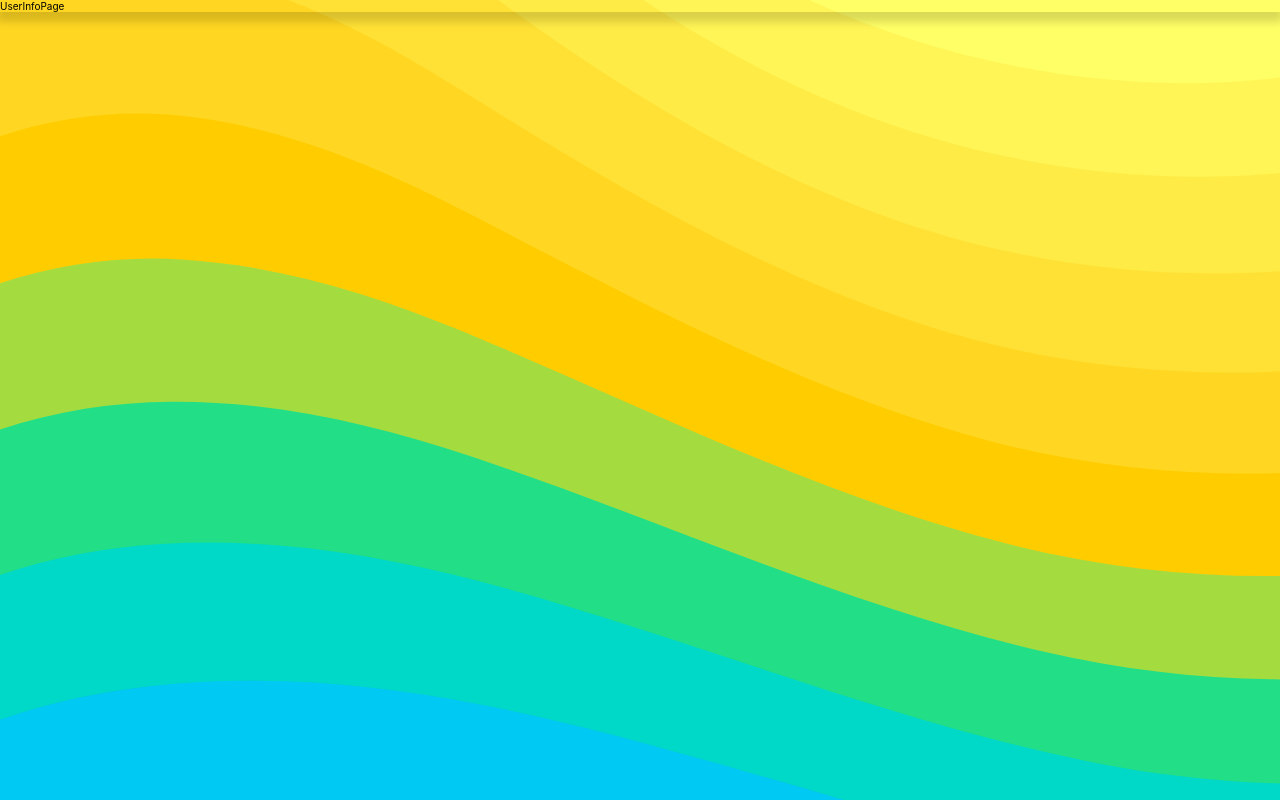
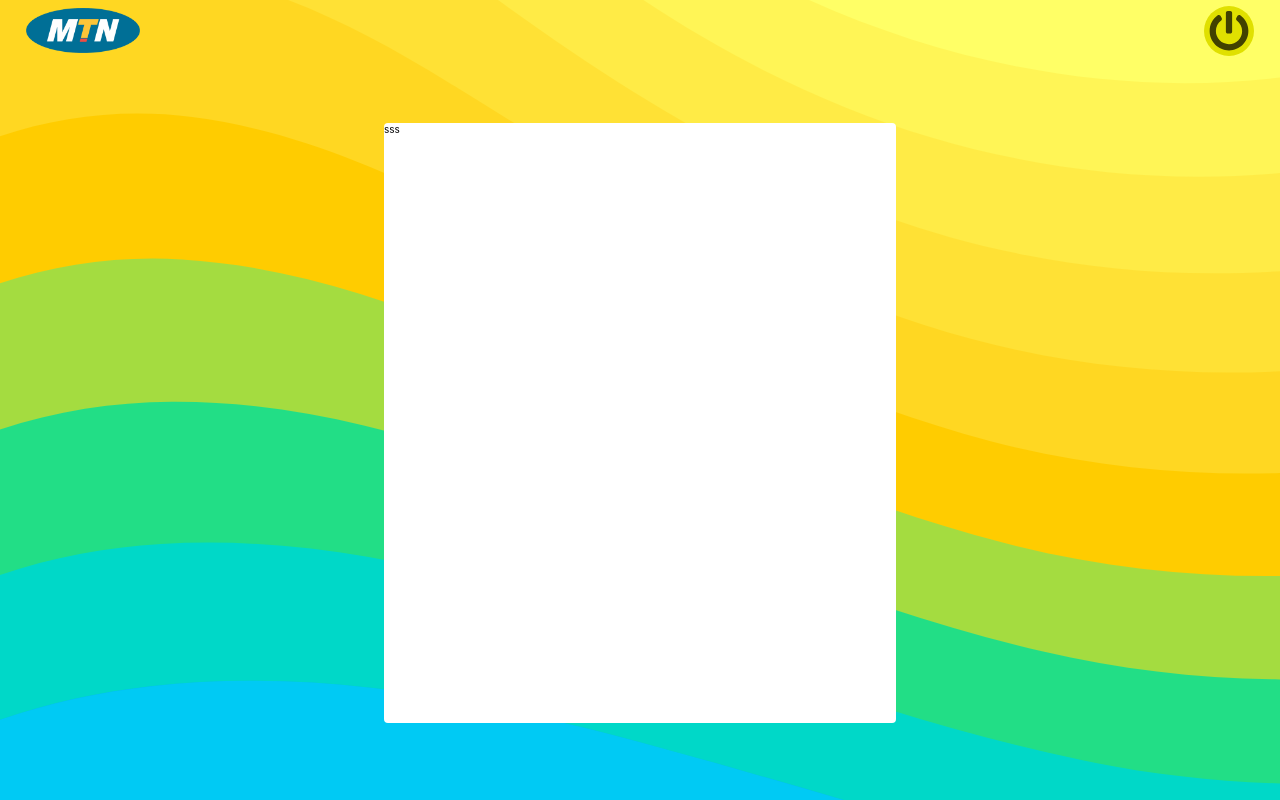
Before and after one commit to penkong/react-ux, a React (Create React App) app: page /user-info in a window 1280 px wide. Built offline with nearby package versions, Linux system fonts and the light colour scheme.

Commit message:
make header available base on route

```diff
--- a/src/App.js
+++ b/src/App.js
@@ -1,10 +1,10 @@
 //
+import "./sass/App.scss";
 import React, { lazy, Suspense } from "react";
-import { Switch, Route } from "react-router-dom";
-import "./sass/App.scss";
+import { Switch, Route, Router } from "react-router-dom";
 
 
-
+import history from './utils/history';
 
 
 import Header from "./layouts/Header/Header";
@@ -18,14 +18,15 @@ const UserInfoPage = lazy(() => import('./pages/UserInfoPage/UserInfoPage'));
 const ConfirmPage = lazy(() => import('./pages/ConfirmPage/ConfirmPage'));
 
 
-const App = (props) => {
+const App = () => {
   const loadHeader = () =>
-    (this.props.history.location.pathname === '/')
+    (window.location.pathname === '/')
       ? null
       : <Header/>
   return (
     <div>
-      {loadHeader}
+    <Router history={history}>
+        {loadHeader()}
         <Switch>
           <ErrorBoundary>
             {/* suspense for async loading comp with lazy */}
@@ -36,6 +37,7 @@ const App = (props) => {
             </Suspense>
           </ErrorBoundary>
         </Switch>
+    </Router>
     </div>
   );
 }
--- /dev/null
+++ b/src/components/UserInfo/UserInfo.js
@@ -0,0 +1,13 @@
+import React, { Component } from 'react';
+
+class UserInfo extends Component {
+  render() {
+    return (
+      <div>
+        sss
+      </div>
+    );
+  }
+}
+
+export default UserInfo;
--- a/src/index.js
+++ b/src/index.js
@@ -1,15 +1,14 @@
 import React from 'react';
 import ReactDOM from 'react-dom';
-import { BrowserRouter } from 'react-router-dom';
+
 import * as serviceWorker from './serviceWorker';
 
 import './sass/index.scss';
 import App from './App';
 
 ReactDOM.render(
-    <BrowserRouter>
         <App />
-    </BrowserRouter>
+
   , document.getElementById('root'));
 
 // If you want your app to work offline and load faster, you can change
--- a/src/pages/UserInfoPage/UserInfoPage.js
+++ b/src/pages/UserInfoPage/UserInfoPage.js
@@ -1,10 +1,16 @@
+//
+import '../../sass/pages/UserInfoPage.scss';
+//
 import React, { Component } from 'react';
-
+import Card from '../../components/Card/Card';
+import UserInfo from '../../components/UserInfo/UserInfo';
 class UserInfoPage extends Component {
   render() {
     return (
-      <div>
-        UserInfoPage
+      <div className="user-page">
+        <Card>
+          <UserInfo/>
+        </Card>
       </div>
     );
   }
--- a/src/sass/pages/UserInfoPage.scss
+++ b/src/sass/pages/UserInfoPage.scss
@@ -0,0 +1,9 @@
+.user-page {
+  min-height: calc(100vh - 4.5rem);
+  max-width: 96vw;
+  // background-color: red;
+  margin: 0 auto;
+  display: flex;
+  justify-content: center;
+  align-items: center;
+}
--- /dev/null
+++ b/src/utils/history.js
@@ -0,0 +1,5 @@
+import {
+  createBrowserHistory
+} from 'history';
+
+export default createBrowserHistory();
```
Lines whose indentation alone changed are shown as unchanged.
